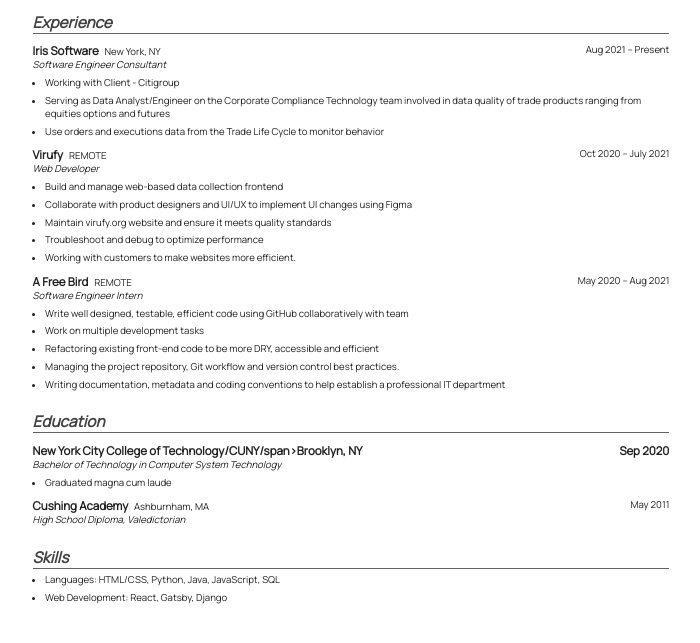
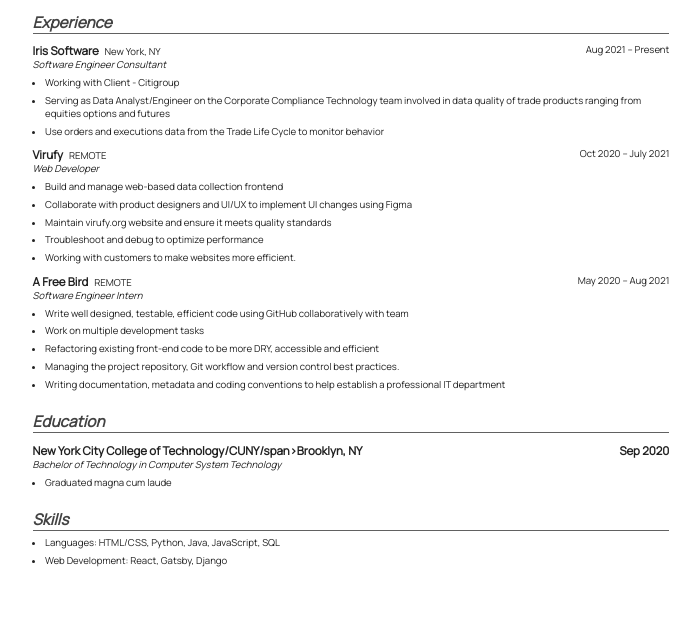
Before and after one commit to yoonjuhwang01/simple_portfolio, a plain HTML site: page resume.html in a window 1280 px wide. Shown: the part 131-774 px from the top of the page, without its empty margins (289-989 px from the left). Drawn offline with Linux system fonts and the light colour scheme.

Commit message:
Update resume.html

```diff
--- a/resume.html
+++ b/resume.html
@@ -98,13 +98,6 @@
   <ul>
     <li>Graduated magna cum laude</li>
   </ul>
-  <div class="summary">
-    <span class="title">Cushing Academy</span><span>Ashburnham, MA</span>
-    <span class="is-aligned-right">May 2011</span>
-  </div>
-  <div>
-    <span class="italic">High School Diploma, Valedictorian</span>
-  </div>
 </section>
 
 
```
